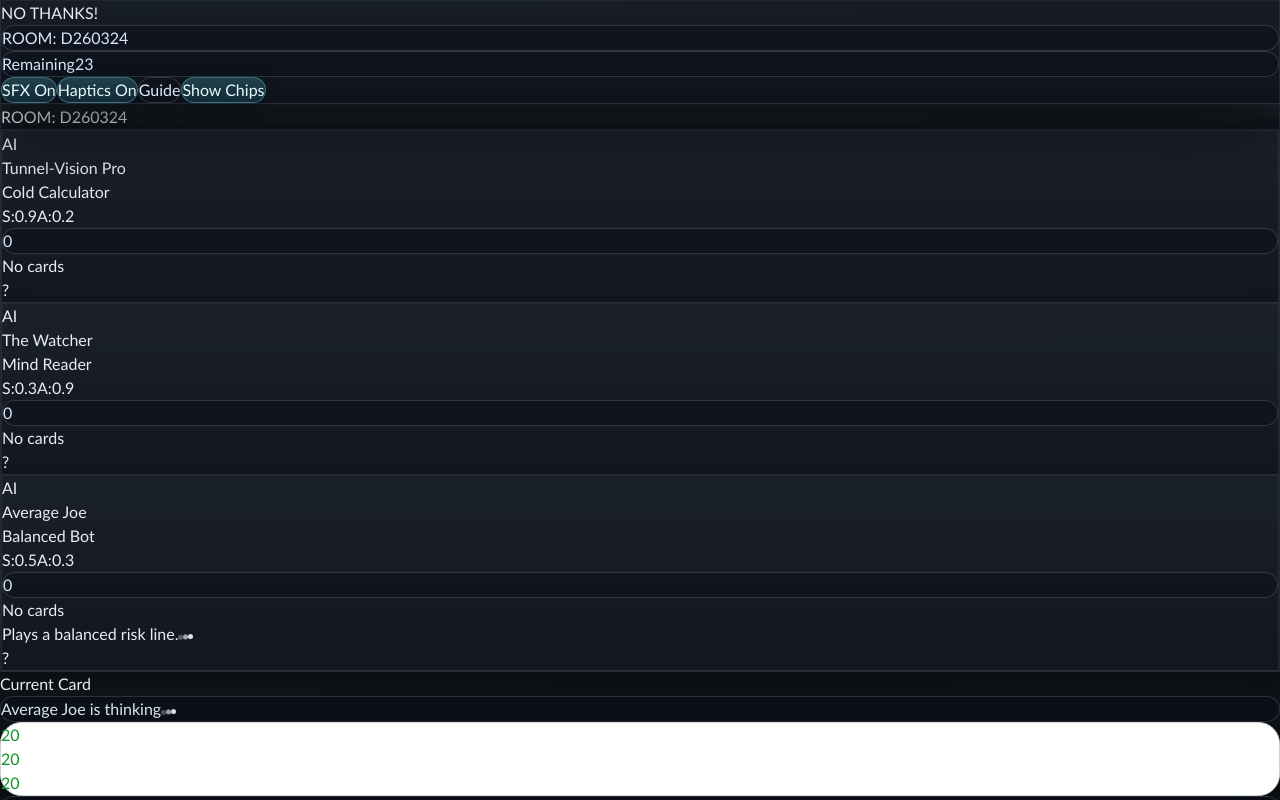
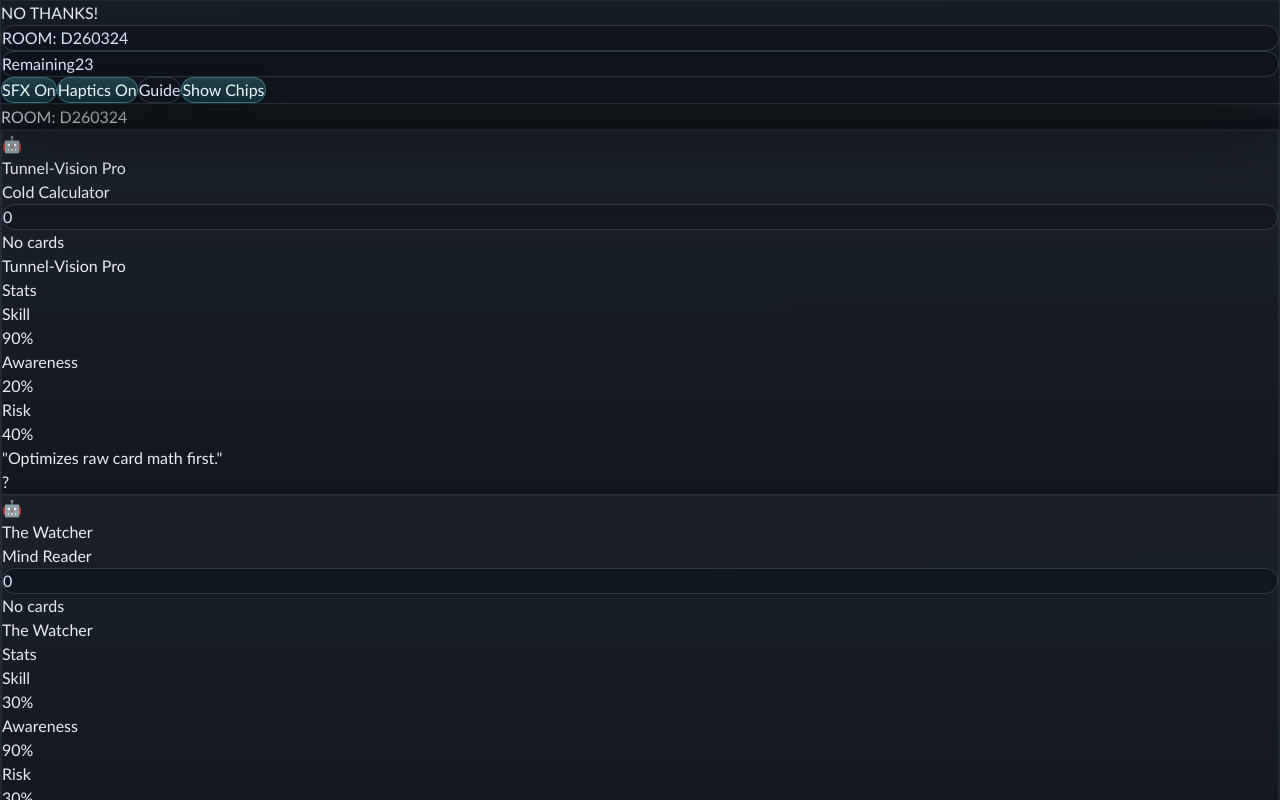
Before and after one commit to onewingmatt/nothanks, a React (Vite) app: page / in a window 1280 px wide. Both pictures are taken after a click on the button 800 px from the left and 101 px from the top of the page. Shown: the top 800 px of the page. Built offline with nearby package versions, Linux system fonts and the light colour scheme.

Commit message:
Improve opponent sidebar clarity: reduce card preview to 5, hide stats behind hover tooltip, simplify thinking indicator

```diff
--- a/src/components/OpponentStrip.tsx
+++ b/src/components/OpponentStrip.tsx
@@ -48,34 +48,29 @@ export const OpponentStrip: React.FC<OpponentStripProps> = ({
 
   return (
     <div className={`
-      native-panel-soft relative flex items-center gap-3 p-2.5 md:p-3.5 pr-4 rounded-[22px] border transition-all duration-300 w-full max-w-[300px]
-      ${isCurrentTurn ? 'border-orange-300/50 ring-2 ring-orange-300/24 shadow-lg scale-[1.01] z-10' : 'border-slate-500/20 opacity-95'}
+      group native-panel-soft relative flex items-center gap-3 p-2.5 md:p-3.5 pr-4 rounded-[22px] border transition-all duration-300 w-full max-w-[300px]
+      ${isCurrentTurn ? 'border-orange-300/50 ring-2 ring-orange-300/24 shadow-lg scale-[1.01] z-10' : 'border-slate-500/20 opacity-95 hover:shadow-md hover:border-slate-400/40'}
     `}>
       {/* Avatar / Turn Indicator */}
       <div className={`
         flex-none w-10 h-10 md:w-12 md:h-12 rounded-full flex items-center justify-center font-black text-base md:text-lg border
         ${isCurrentTurn ? 'bg-orange-500/85 border-orange-200/60 text-white shadow-inner animate-pulse' : 'bg-slate-800/70 border-slate-600/55 text-slate-200'}
       `}>
-        {player.isBot ? 'AI' : player.name.charAt(0).toUpperCase()}
+        {player.isBot ? '🤖' : player.name.charAt(0).toUpperCase()}
       </div>
 
       {/* Info */}
       <div className="flex-1 min-w-0">
-        <div className="flex items-baseline justify-between">
-          <div className="flex items-center gap-2 pr-2 overflow-hidden">
+        {/* Compact View - Always Visible */}
+        <div className="flex items-baseline justify-between gap-2">
+          <div className="flex items-center gap-2 overflow-hidden min-w-0">
              <h3 className={`font-bold text-sm md:text-base truncate ${isCurrentTurn ? 'text-orange-100' : 'text-slate-100'}`}>
                {player.name}
              </h3>
              {persona && (
-               <span className="text-[8px] md:text-[9px] font-black uppercase tracking-[0.12em] px-1.5 py-0.5 rounded-full bg-slate-800/85 text-slate-200 border border-slate-500/35">
+               <span className="text-[8px] md:text-[9px] font-black uppercase tracking-[0.12em] px-1.5 py-0.5 rounded-full bg-slate-800/85 text-slate-200 border border-slate-500/35 flex-shrink-0">
                  {persona}
                </span>
-             )}
-             {player.isBot && player.botConfig && (
-                <div className="hidden md:flex gap-1">
-                   <span className="text-[8px] bg-blue-500/16 border border-blue-300/28 text-blue-100 px-1 rounded" title="Skill">S:{player.botConfig.skill}</span>
-                   <span className="text-[8px] bg-emerald-500/16 border border-emerald-300/28 text-emerald-100 px-1 rounded" title="Awareness">A:{player.botConfig.awareness}</span>
-                </div>
              )}
           </div>
           <div className="native-status-pill flex items-center gap-1 px-2 py-0.5 text-[10px] md:text-xs font-semibold border flex-none">
@@ -84,13 +79,13 @@ export const OpponentStrip: React.FC<OpponentStripProps> = ({
           </div>
         </div>
 
-        {/* Condensed Cards Preview with dynamic coloring */}
+        {/* Condensed Cards Preview - Reduced from 8 to 5 for clarity */}
         <div className="flex items-center gap-1 mt-1 overflow-hidden h-4">
           {player.cards.length === 0 ? (
             <span className="text-[10px] text-slate-400 italic">No cards</span>
           ) : (
              <div className="flex gap-0.5 overflow-hidden">
-                {player.cards.slice(0, 8).map(c => (
+                {player.cards.slice(0, 5).map(c => (
                   <div
                     key={c.value}
                     className="text-white text-[8px] font-bold px-1 rounded-sm flex-none opacity-95"
@@ -99,18 +94,70 @@ export const OpponentStrip: React.FC<OpponentStripProps> = ({
                     {c.value}
                   </div>
                 ))}
-                {player.cards.length > 8 && (
-                   <div className="text-[8px] text-slate-300 font-bold px-0.5 flex-none">+{player.cards.length - 8}</div>
+                {player.cards.length > 5 && (
+                   <div className="text-[8px] text-slate-300 font-bold px-0.5 flex-none">+{player.cards.length - 5}</div>
                 )}
              </div>
           )}
         </div>
+
+        {/* Thinking indicator - Minimal dots only */}
         {isCurrentTurn && isBotThinking && (
-          <div className="mt-1 flex items-center gap-1 text-[9px] uppercase tracking-wider font-bold text-orange-200">
-            <span>{getPersonaLine(persona)}</span>
+          <div className="mt-1 flex items-center gap-1 text-[9px] font-bold text-orange-200">
             <span className="thinking-dot" />
             <span className="thinking-dot" style={{ animationDelay: '100ms' }} />
             <span className="thinking-dot" style={{ animationDelay: '200ms' }} />
+          </div>
+        )}
+      </div>
+
+      {/* Hidden Detail Tooltip (Shown on Hover) */}
+      <div className="absolute -top-24 left-0 bg-slate-900/95 backd rop-blur-sm text-slate-100 p-3 rounded-lg shadow-xl border border-slate-700/80 opacity-0 group-hover:opacity-100 transition-opacity duration-200 pointer-events-none group-hover:pointer-events-auto z-50 w-64 text-[11px]">
+        <div className="font-bold text-xs mb-2 text-slate-50">{player.name}</div>
+
+        {/* Bot Stats */}
+        {player.isBot && player.botConfig && (
+          <div className="mb-2 pb-2 border-b border-slate-700/50">
+            <div className="text-slate-400 text-[9px] uppercase tracking-wider font-bold mb-1.5">Stats</div>
+            <div className="grid grid-cols-3 gap-2">
+              <div>
+                <div className="text-slate-500 text-[9px] mb-0.5">Skill</div>
+                <div className="text-slate-100 font-bold text-xs">{(player.botConfig.skill * 100).toFixed(0)}%</div>
+              </div>
+              <div>
+                <div className="text-slate-500 text-[9px] mb-0.5">Awareness</div>
+                <div className="text-slate-100 font-bold text-xs">{(player.botConfig.awareness * 100).toFixed(0)}%</div>
+              </div>
+              <div>
+                <div className="text-slate-500 text-[9px] mb-0.5">Risk</div>
+                <div className="text-slate-100 font-bold text-xs">{(player.botConfig.riskyness * 100).toFixed(0)}%</div>
+              </div>
+            </div>
+          </div>
+        )}
+
+        {/* Full Cards List */}
+        {player.cards.length > 0 && (
+          <div className="pb-2 border-b border-slate-700/50 mb-2">
+            <div className="text-slate-400 text-[9px] uppercase tracking-wider font-bold mb-1">Cards ({player.cards.length})</div>
+            <div className="flex flex-wrap gap-1">
+              {player.cards.map(c => (
+                <div
+                  key={c.value}
+                  className="text-white text-[10px] font-bold px-2 py-0.5 rounded"
+                  style={{ backgroundColor: getCardColor(c.value) }}
+                >
+                  {c.value}
+                </div>
+              ))}
+            </div>
+          </div>
+        )}
+
+        {/* Persona description */}
+        {persona && (
+          <div className="text-slate-300 italic text-[10px]">
+            "{getPersonaLine(persona)}"
           </div>
         )}
       </div>
```
